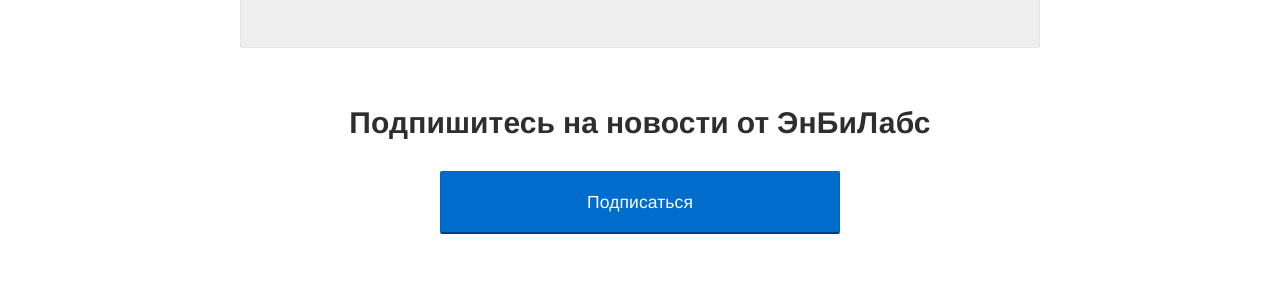
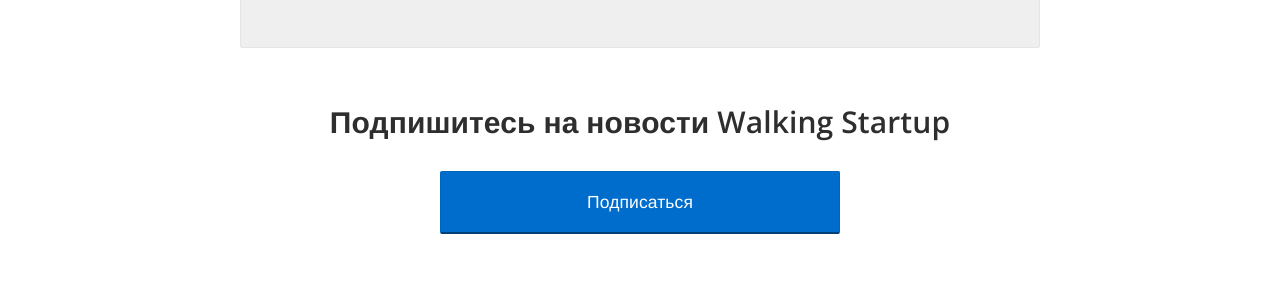
Before and after one commit to RakhimyanTim/walkingstartup.github.io, a Jekyll site: the page built from _posts/2017-10-16-ufa-school-83.md, in a window 1280 px wide. Shown: the part 1528-1828 px from the top of the page. Built offline with Jekyll 4.4.1, drawn with Linux system fonts in a browser that asks for light colours; nearby versions of some CDN libraries; comment, search, counter and statistics services are not loaded.

Commit message:
Update post.html

```diff
--- a/_layouts/post.html
+++ b/_layouts/post.html
@@ -11,13 +11,13 @@
 		<div class="share-options well">
 			{% assign url = page.url | prepend: site.url | cgi_escape %}
 			<a class="share-btn facebook" href="https://www.facebook.com/sharer/sharer.php?u={{ url }}" target="_blank">{% include social-icon.html icon="Facebook" %} Расшарить</a>
-			<a class="share-btn twitter" href="https://twitter.com/intent/tweet?url={{ url }}&amp;text={{ page.title | markdownify | strip_html | cgi_escape }}%20on%20{{ site.title | cgi_escape }}&amp;via=ЭнБиЛабс" target="_blank">{% include social-icon.html icon="Twitter" %} Твитнуть</a>
+			<a class="share-btn twitter" href="https://twitter.com/intent/tweet?url={{ url }}&amp;text={{ page.title | markdownify | strip_html | cgi_escape }}%20on%20{{ site.title | cgi_escape }}&amp;via=Walking Startup" target="_blank">{% include social-icon.html icon="Twitter" %} Твитнуть</a>
 			<a class="share-btn google-plus" href="https://plus.google.com/share?url={{ url }}" target="_blank">{% include social-icon.html icon="Google Plus" %} Расшарить</a>
 		</div>
 
 		<section class="centered blog-cta">
 			<div class="container">
-				<h3>Подпишитесь на новости от ЭнБиЛабс</h3>
+				<h3>Подпишитесь на новости Walking Startup</h3>
 				<p><a href="#" class="btn btn-primary btn-large btn-block btn-centered">Подписаться</a></p>
 			</div>
 		</section>
```
